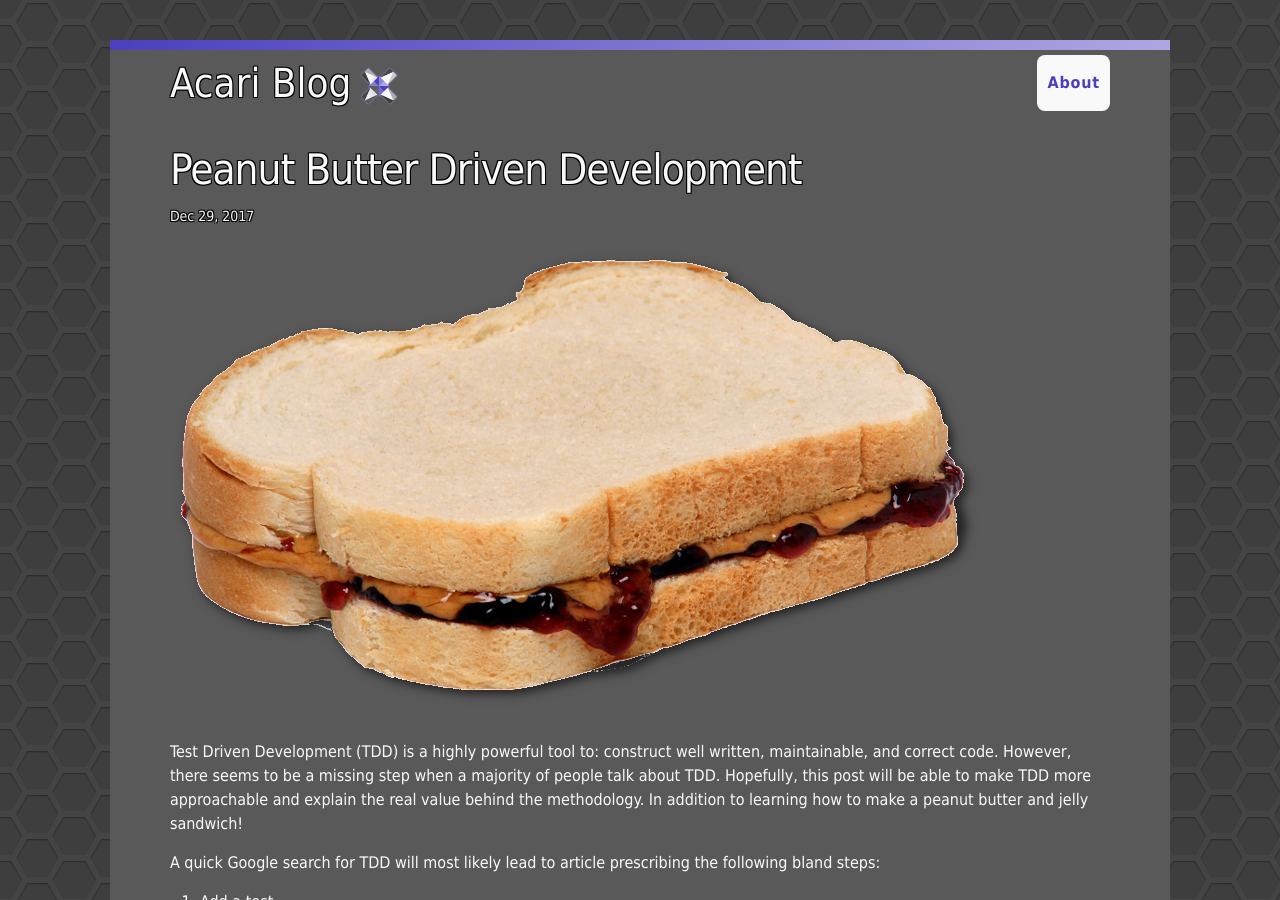
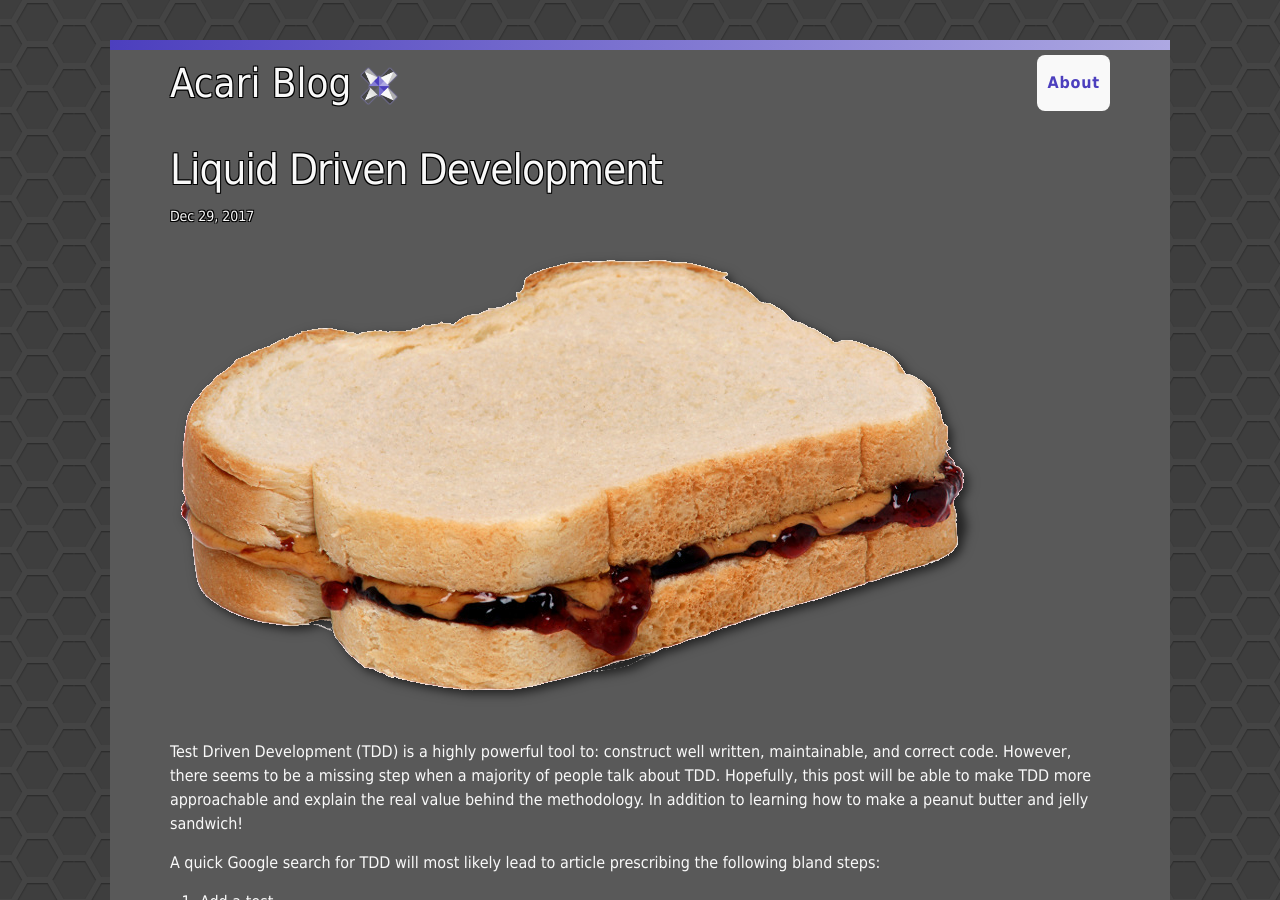
Before and after one commit to Unthrottled/blog, a Jekyll site: the page built from _posts/2017-12-29-PeanutButter-Driven-Devolpment.md, in a window 1280 px wide and 900 px high. Built offline with Jekyll 4.4.1, drawn with Linux system fonts in a browser that asks for light colours.

Commit message:
changed the title

```diff
--- a/_posts/2017-12-29-PeanutButter-Driven-Devolpment.md
+++ b/_posts/2017-12-29-PeanutButter-Driven-Devolpment.md
@@ -1,6 +1,6 @@
 ---
 layout: post
-title:  "Peanut Butter Driven Development"
+title:  "Liquid Driven Development"
 date:   2017-12-29
 categories: java
 headerImage: pbdd/pbj.png
```
